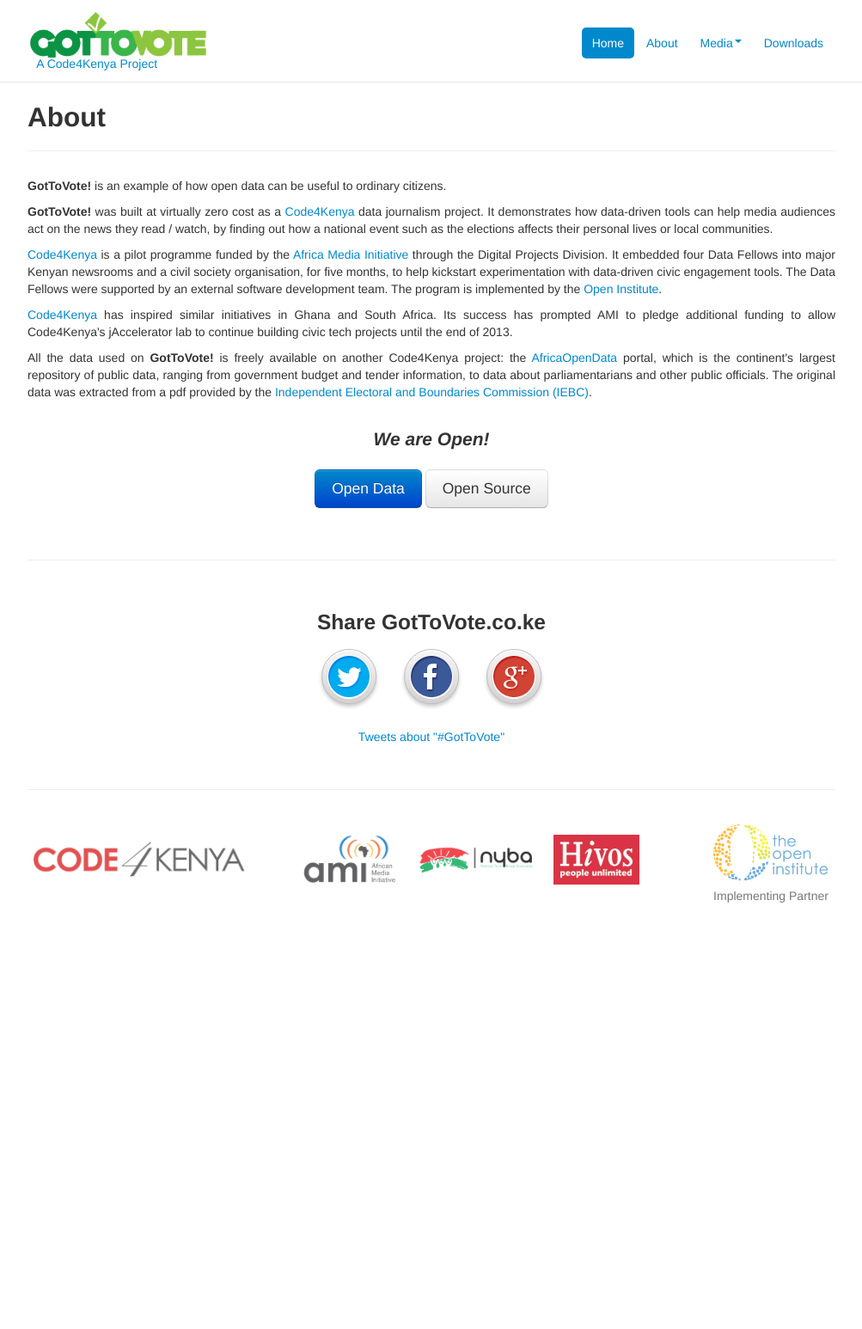
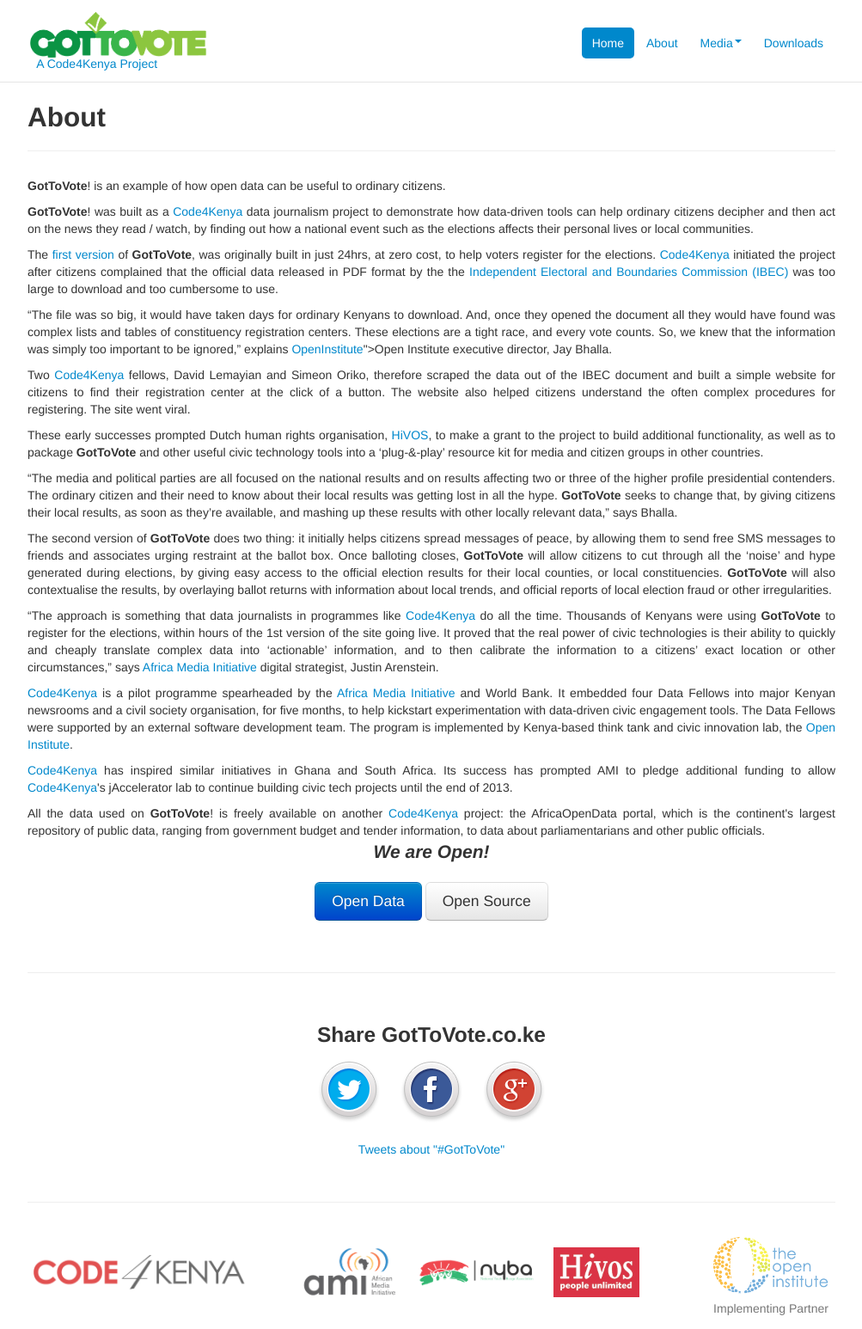
Before and after one commit to CodeForAfrica/GotToVote-v2, a CodeIgniter app: page /foo/about in a window 1280 px wide. Shown: the top 1546 px of the page at 86% size, without its empty margins (138-1141 px from the left). Before the commit the page ends 1050 px from the top, so only its background shows below. Run offline with CodeIgniter, Linux system fonts and the light colour scheme; some libraries are stand-ins or nearby versions.

Commit message:
Updated 'About' page

```diff
--- a/application/views/about.php
+++ b/application/views/about.php
@@ -4,18 +4,32 @@
         			<div class="page-header">
         				<h2>About </h2>
         			</div>
-
-        			<!--<p class="lead"><b>GotToVote!</b> is designed to help Kenyans find their nearest voter registration centre, so that they can enroll themselves as registered voters and be eligible to vote in the 2013 general election.</p>
-        			-->
-        			<p><b>GotToVote!</b> is an example of how open data can be useful to ordinary citizens.</p>
-
-        			<p><b>GotToVote!</b> was built at virtually zero cost as a <a href="http://code4kenya.org">Code4Kenya</a> data journalism project. It demonstrates how data-driven tools can help media audiences act on the news they read / watch, by finding out how a national event such as the elections affects their personal lives or local communities.</p>
-
-        			<p><a href="http://code4kenya.org">Code4Kenya</a> is a pilot programme funded by the <a href="http://africanmediainitiative.org">Africa Media Initiative</a> through the Digital Projects Division. It embedded four Data Fellows into major Kenyan newsrooms and a civil society organisation, for five months, to help kickstart experimentation with data-driven civic engagement tools. The Data Fellows were supported by an external software development team. The program is implemented by the <a href="http://openinstitute.com">Open Institute</a>.</p>
-
-        			<p><a href="http://code4kenya.org">Code4Kenya</a> has inspired similar initiatives in Ghana and South Africa. Its success has prompted AMI to pledge additional funding to allow Code4Kenya's jAccelerator lab to continue building civic tech projects until the end of 2013.</p>
-
-        			<p>All the data used on <b>GotToVote!</b> is freely available on another Code4Kenya project: the <a href="http://africaopendata.org">AfricaOpenData</a> portal, which is the continent's largest repository of public data, ranging from government budget and tender information, to data about parliamentarians and other public officials. The original data was extracted from a pdf provided by the <a href="http://iebc.or.ke">Independent Electoral and Boundaries Commission (IEBC)</a>.</p>
+       <p>
+      <b>GotToVote</b>! is an example of how open data can be useful to ordinary citizens.
+</p>
+<p>
+<b>GotToVote</b>! was built as a <a href="http://code4kenya.org">Code4Kenya</a> data journalism project to demonstrate how data-driven tools can help ordinary citizens decipher and then act on the news they read / watch, by finding out how a national event such as the elections affects their personal lives or local communities.
+</p>
+<p>
+The <a href="http://gottovote.code4kenya.org/">first version</a> of <b>GotToVote</b>, was originally built in just 24hrs, at zero cost, to help voters register for the elections. <a href="http://code4kenya.org">Code4Kenya</a> initiated the project after citizens complained that the official data released in PDF format by the the <a href="http://www.iebc.or.ke/">Independent Electoral and Boundaries Commission (IBEC)</a> was too large to download and too cumbersome to use.
+</p>
+“The file was so big, it would have taken days for ordinary Kenyans to download. And, once they opened the document all they would have found was complex lists and tables of constituency registration centers. These elections are a tight race, and every vote counts. So, we knew that the information was simply too important to be ignored,” explains <a href="<a href="http://openinstitute.com/">OpenInstitute</a>">Open Institute</a> executive director, Jay Bhalla.
+</p><p>
+Two <a href="http://code4kenya.org">Code4Kenya</a> fellows, David Lemayian and Simeon Oriko, therefore scraped the data out of the IBEC document and built a simple website for citizens to find their registration center at the click of a button. The website also helped citizens understand the often complex procedures for registering. The site went viral.
+</p><p>
+These early successes prompted Dutch human rights organisation, <a href="http://www.hivos.org/">HiVOS</a>, to make a grant to the project to build additional functionality, as well as to package <b>GotToVote</b> and other useful civic technology tools into a ‘plug-&-play’ resource kit for media and citizen groups in other countries.
+</p><p>
+“The media and political parties are all focused on the national results and on results affecting two or three of the higher profile presidential contenders. The ordinary citizen and their need to know about their local results was getting lost in all the hype. <b>GotToVote</b> seeks to change that, by giving citizens their local results, as soon as they’re available, and mashing up these results with other locally relevant data,” says Bhalla.
+</p><p>
+The second version of <b>GotToVote</b> does two thing: it initially helps citizens spread messages of peace, by allowing them to send free SMS messages to friends and associates urging restraint at the ballot box. Once balloting closes, <b>GotToVote</b> will allow citizens to cut through all the ‘noise’ and hype generated during elections, by giving easy access to the official election results for their local counties, or local constituencies. <b>GotToVote</b> will also contextualise the results, by overlaying ballot returns with information about local trends, and official reports of local election fraud or other irregularities.
+</p><p>
+“The approach is something that data journalists in programmes like <a href="http://code4kenya.org">Code4Kenya</a> do all the time. Thousands of Kenyans were using <b>GotToVote</b> to register for the elections, within hours of the 1st version of the site going live. It proved that the real power of civic technologies is their ability to quickly and cheaply translate complex data into ‘actionable’ information, and to then calibrate the information to a citizens’ exact location or other circumstances,” says <a href="http://africanmediainitiative.org/">Africa Media Initiative</a>  digital strategist, Justin Arenstein.
+</p><p>
+<a href="http://code4kenya.org">Code4Kenya</a> is a pilot programme spearheaded by the <a href="http://africanmediainitiative.org/">Africa Media Initiative</a> and World Bank. It embedded four Data Fellows into major Kenyan newsrooms and a civil society organisation, for five months, to help kickstart experimentation with data-driven civic engagement tools. The Data Fellows were supported by an external software development team. The program is implemented by Kenya-based think tank and civic innovation lab, the <a href="http://openinstitute.com/">Open Institute</a>.
+</p><p>
+<a href="http://code4kenya.org">Code4Kenya</a> has inspired similar initiatives in Ghana and South Africa. Its success has prompted AMI to pledge additional funding to allow <a href="http://code4kenya.org">Code4Kenya</a>'s jAccelerator lab to continue building civic tech projects until the end of 2013.
+</p>
+All the data used on <b>GotToVote</b>! is freely available on another <a href="http://code4kenya.org">Code4Kenya</a> project: the AfricaOpenData portal, which is the continent's largest repository of public data, ranging from government budget and tender information, to data about parliamentarians and other public officials.
 
         			<br>
         			<p class="lead" style="text-align: center;"><b><em>We are Open!</em></b></p>
```
